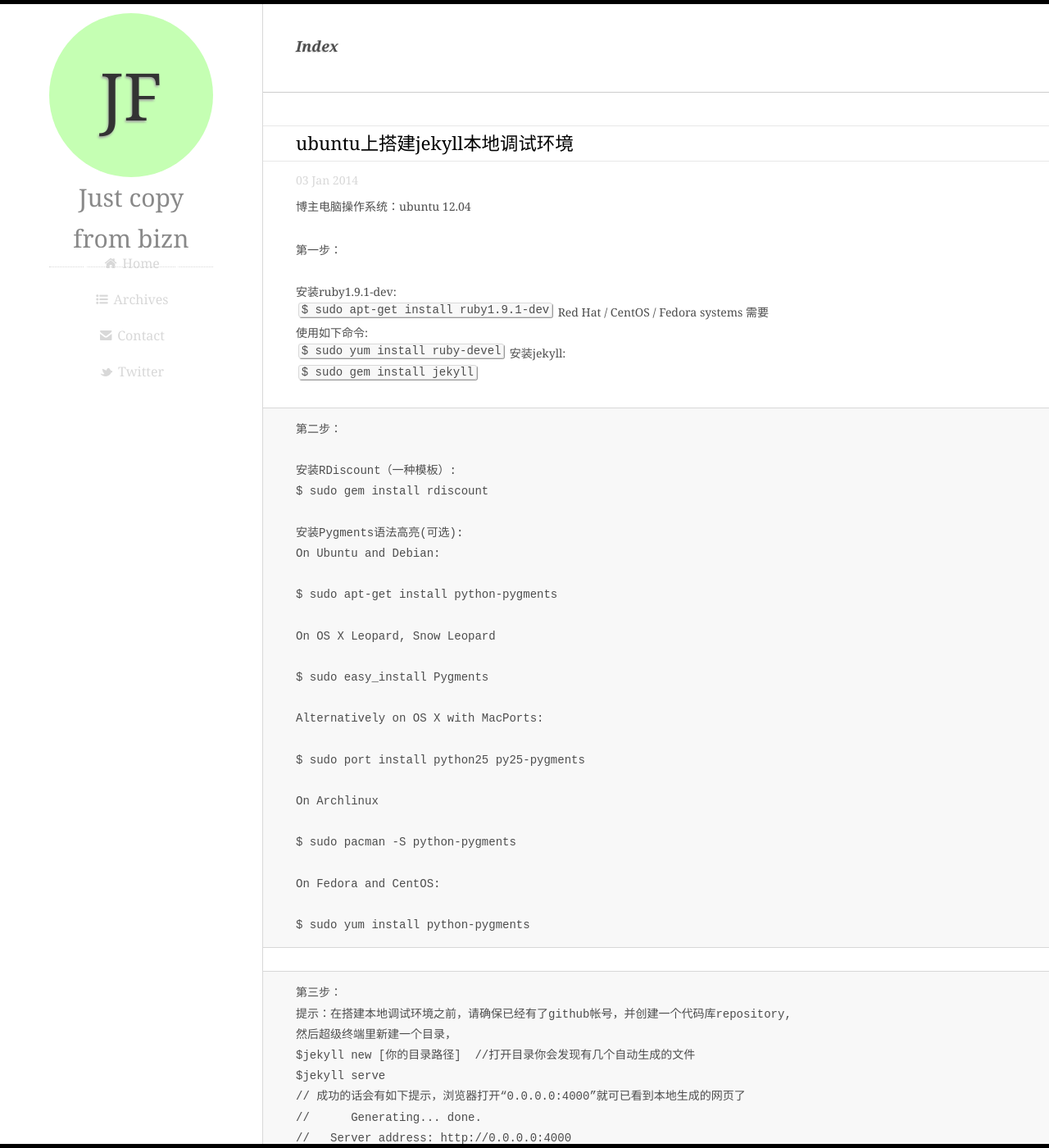
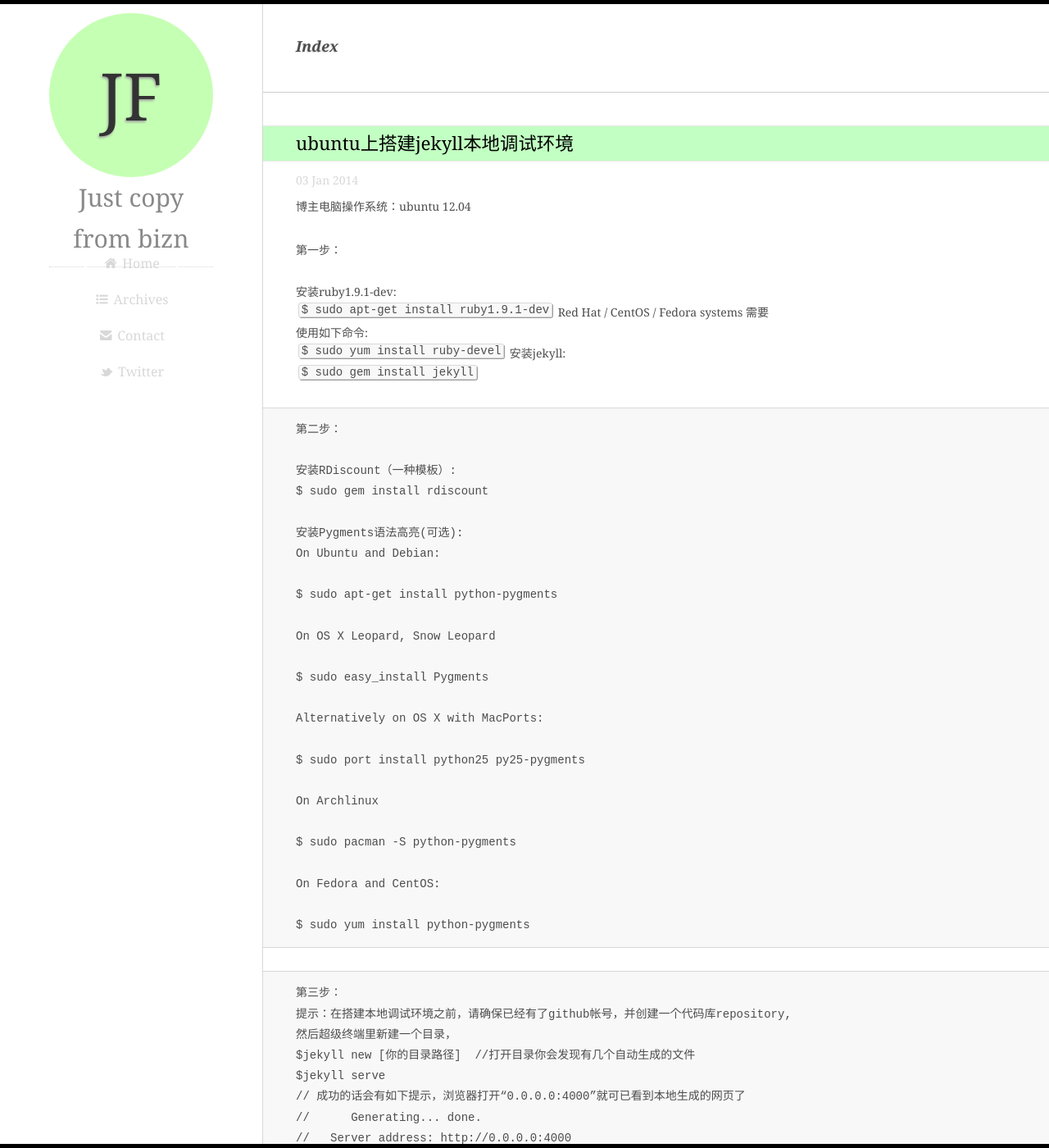
Before and after one commit to pjf000/jeff, a Jekyll site: the page built from index.html, in a window 1280 px wide and 1400 px high. Shown: the whole window at 82% size. Built offline with Jekyll 4.4.1, drawn with Linux system fonts in a browser that asks for light colours; Markdown is read by kramdown in place of the engine named in the settings; the list of posts is cut into pages by our own code.

Commit message:
Update style.css

```diff
--- a/css/style.css
+++ b/css/style.css
@@ -413,7 +413,7 @@ h1, h2, h3, h4, h5, h6{ font-weight: 500; color:#333; }
 .post em { font-weight: 700; }
 .post .clearLeft { margin-left: -40px; }
 .post img, .post audio, .post iframe, .post audio, .post canvas, .post video { max-width: 720px; }
-.post .post-title { margin-left: -40px; margin-bottom: 10px; padding: 4px 0 4px 40px; background: ##C2FFC2;  border-top: 1px solid #e8e8e8; border-bottom: 1px solid #e8e8e8;   }
+.post .post-title { margin-left: -40px; margin-bottom: 10px; padding: 4px 0 4px 40px; background: #C2FFC2;  border-top: 1px solid #e8e8e8; border-bottom: 1px solid #e8e8e8;   }
 .post .post-title a { border-bottom: none; }
 .post .post-title a:hover { border-bottom: 1px dotted #343434; }
 .fork-me { position: fixed; right: 0; top: 0; z-index: 999; }
```
